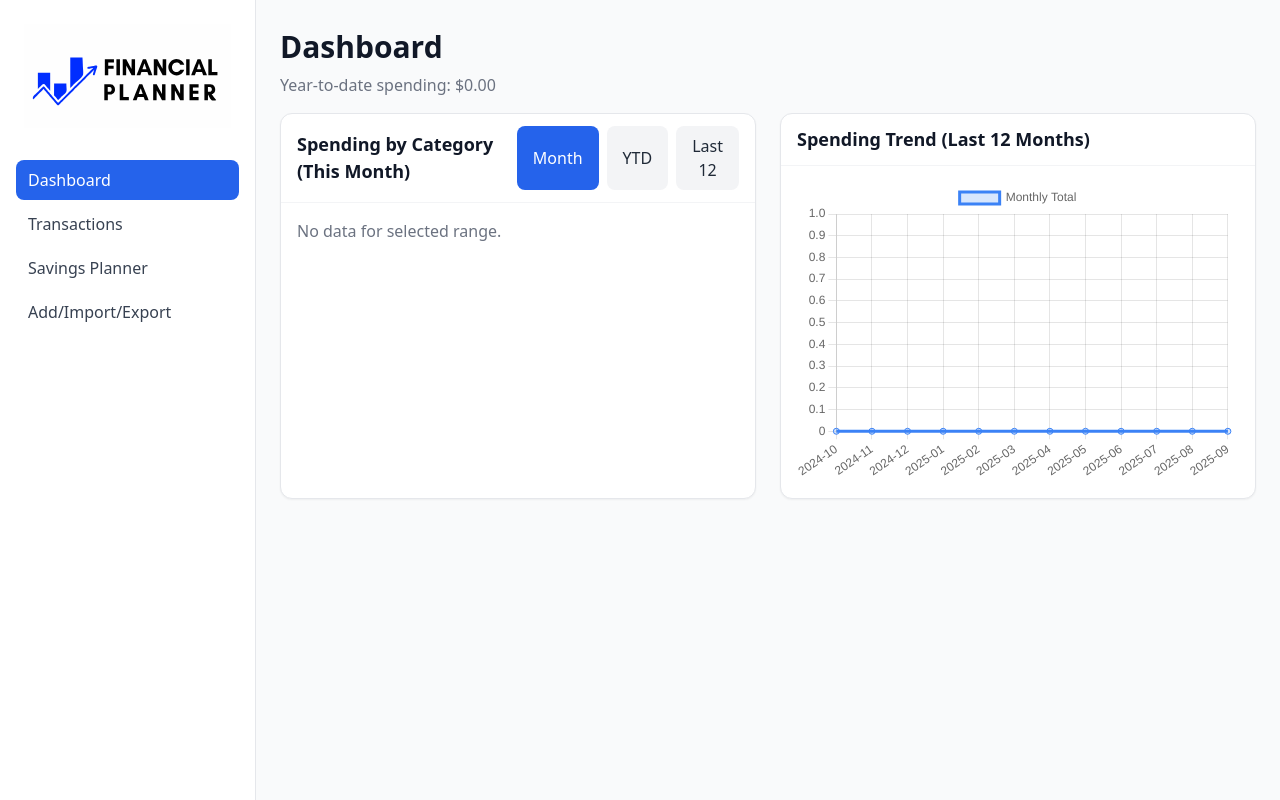
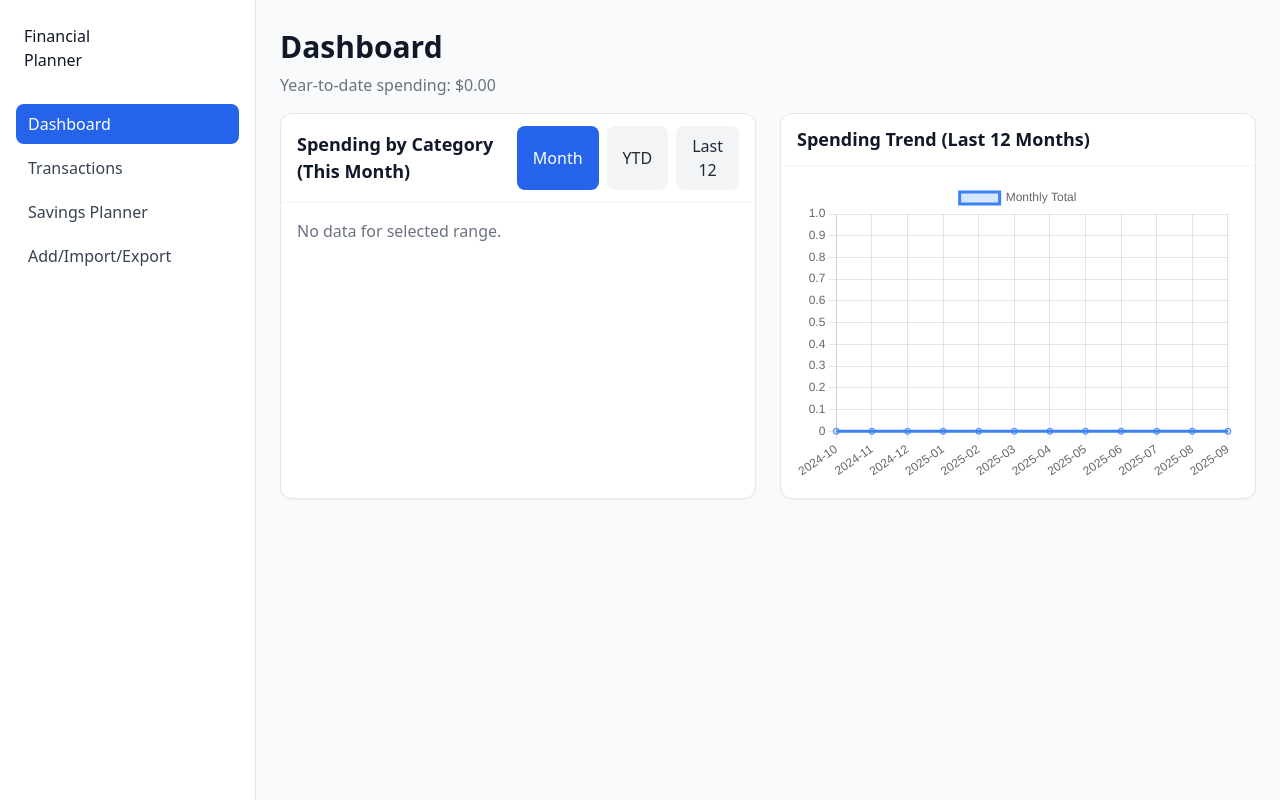
Before and after one commit to debrasali/Financial-Dashboard, a React (Vite) app: page /#/dashboard in a window 1280 px wide. Built offline with nearby package versions, Linux system fonts and the light colour scheme.

Commit message:
feat: replace sidebar logo image with two-line text 'Financial\nPlanner'

```diff
--- a/src/components/Sidebar.tsx
+++ b/src/components/Sidebar.tsx
@@ -8,7 +8,7 @@ export default function Sidebar() {
 	return (
 		<div className="sidebar-container">
 			<div className="sidebar-logo">
-				<img src="src/assets/logo.svg" alt="Finance Planner Logo"/>
+				<div>Financial<br/>Planner</div>
 			</div>
 			<nav className="sidebar-nav">
 				<NavLink to="/dashboard" className={linkClass}>Dashboard</NavLink>
```
